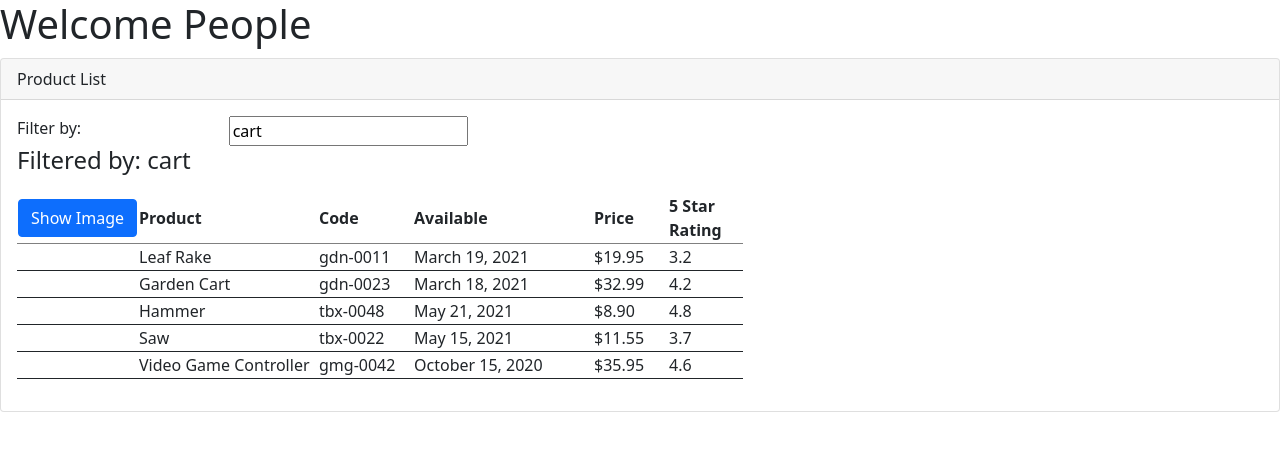
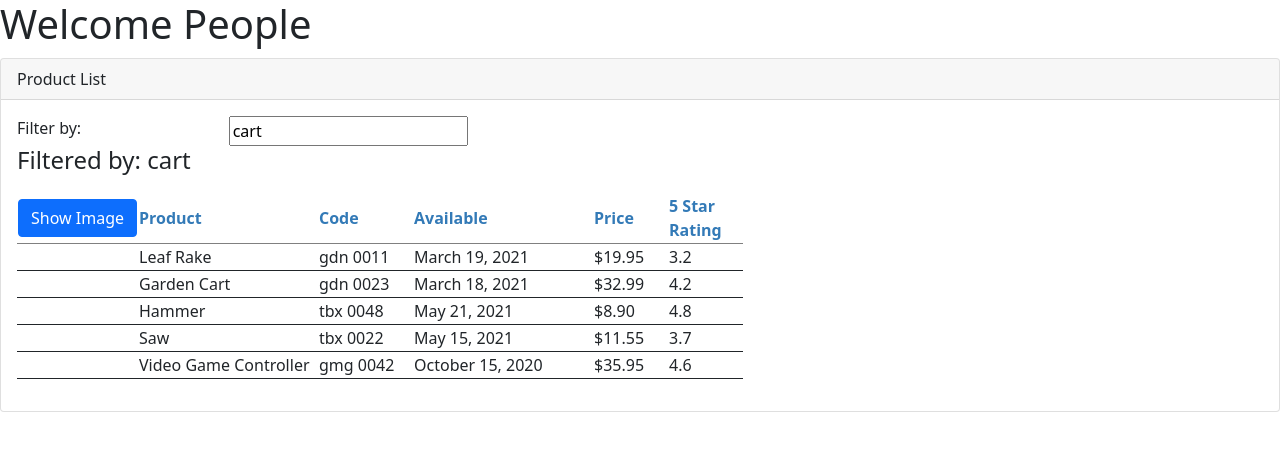
Before and after one commit to JanetWoods/ppl, an Angular app: page / in a window 1280 px wide. Shown: the top 450 px of the page. Built offline with nearby package versions, Linux system fonts and the light colour scheme.

Commit message:
added convert to spaces pipe

```diff
--- a/src/app/app.module.ts
+++ b/src/app/app.module.ts
@@ -4,12 +4,13 @@
 import { ProductsComponent } from './products/products.component';
 import { ProductListComponent } from './product-list/product-list.component';
 import { FormsModule } from '@angular/forms';
-
+import {ConvertToSpacesPipe} from '../shared/convert-to-spaces.pipe';
 @NgModule({
   declarations: [
     AppComponent,
     ProductsComponent,
-    ProductListComponent
+    ProductListComponent,
+    ConvertToSpacesPipe
   ],
   imports: [
     BrowserModule,
--- a/src/app/product-list/product-list.component.css
+++ b/src/app/product-list/product-list.component.css
@@ -1,3 +1,6 @@
 td{
     margin: 15px,15px,15px,15px;
 }
+thead{
+    color: #337ab7;
+}
--- a/src/app/product-list/product-list.component.html
+++ b/src/app/product-list/product-list.component.html
@@ -23,7 +23,7 @@
                         <tr>
                             <th>
                                 <button class="btn btn-primary" (click)="toggleImage()">
-                                    {{showImage ? 'Hide Image' : 'Show Image'}}
+                                    {{showImage ? 'Hide' : 'Show'}}  Image
                                 </button>
                             </th>
                             <th>Product</th>
@@ -43,7 +43,7 @@
                                 [style.margin.px]="imageMargin">
                             </td>
                             <td [style.width.px]="widest">{{product.productName}}</td>
-                            <td [style.width.px]="wider">{{product.productCode | lowercase}}  </td>
+                            <td [style.width.px]="wider">{{product.productCode | lowercase | ConvertToSpaces: '-'}}  </td>
                             <td [style.width.px]="widest">{{product.releaseDate}}  </td>
                             <td [style.width.px]="otherWidth">{{product.price | currency:'USD':'symbol': '1.2-2'}}</td>
                             <td [style.width.px]="otherWidth">{{product.starRating}}</td>
--- a/src/app/product-list/product-list.component.ts
+++ b/src/app/product-list/product-list.component.ts
@@ -16,6 +16,7 @@
     widest=180;
     productMargin=5;
     showImage = false;
+    filteredProducts=[];
     listFilter="cart";
 
     toggleImage(): void{
@@ -77,6 +78,7 @@
   constructor() { }
 
   ngOnInit(): void {
+    console.log('OnInit happened')
   }
 
 }
--- /dev/null
+++ b/src/shared/convert-to-spaces.pipe.ts
@@ -0,0 +1,10 @@
+import {Pipe, PipeTransform} from '@angular/core';
+
+@Pipe({
+    name: 'ConvertToSpaces'
+})
+export class ConvertToSpacesPipe implements PipeTransform{
+    transform(value: string, character: string): string{
+        return value.replace(character, ' ');
+    }
+}
```
Also changed, not shown: src/app/products/product.ts (added, +11 -0 lines).
